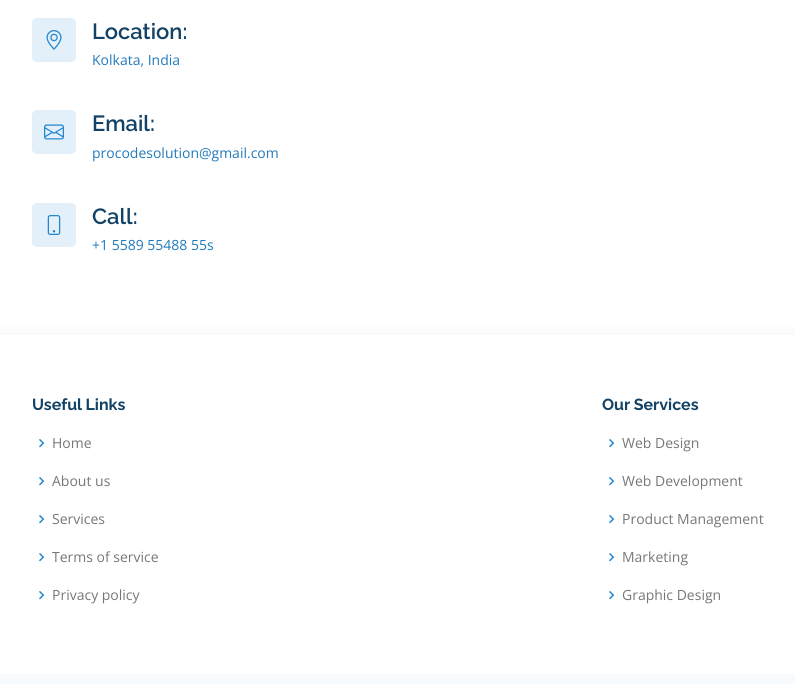
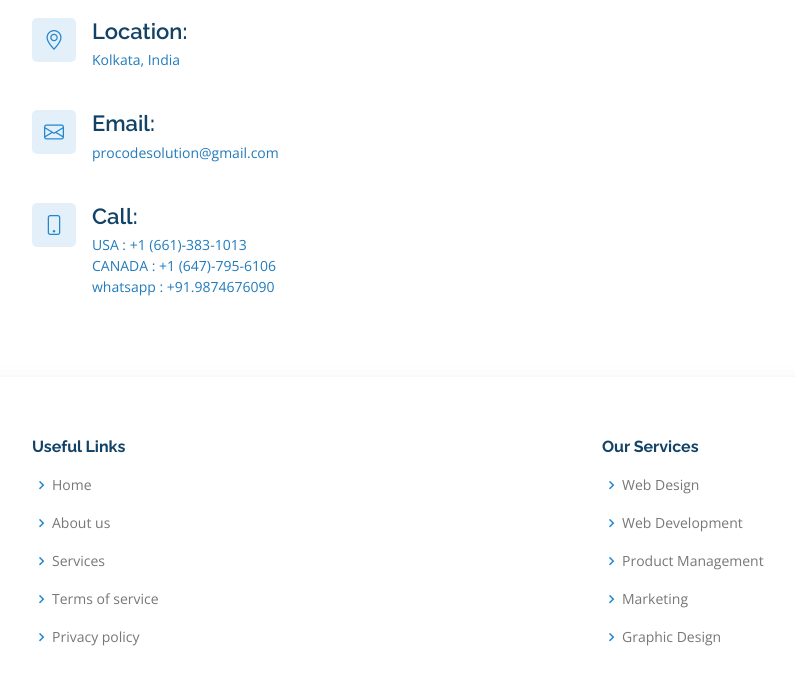
Before and after one commit to sinchan7867/procodesolution, a plain HTML site: page index.html in a window 1280 px wide. Shown: the part 3188-3872 px from the top of the page, without its empty margins (50-845 px from the left). Drawn offline with nearby package versions, Linux system fonts and the light colour scheme.

Commit message:
new
contact

```diff
--- a/index.html
+++ b/index.html
@@ -491,7 +491,9 @@
               <div class="phone">
                 <i class="bi bi-phone"></i>
                 <h4>Call:</h4>
-                <p>+1 5589 55488 55s</p>
+                <p>USA : +1 (661)-383-1013</p>
+                <p>CANADA : +1 (647)-795-6106</p>
+                <p>whatsapp : +91.9874676090</p>
               </div>
 
             </div>
```
